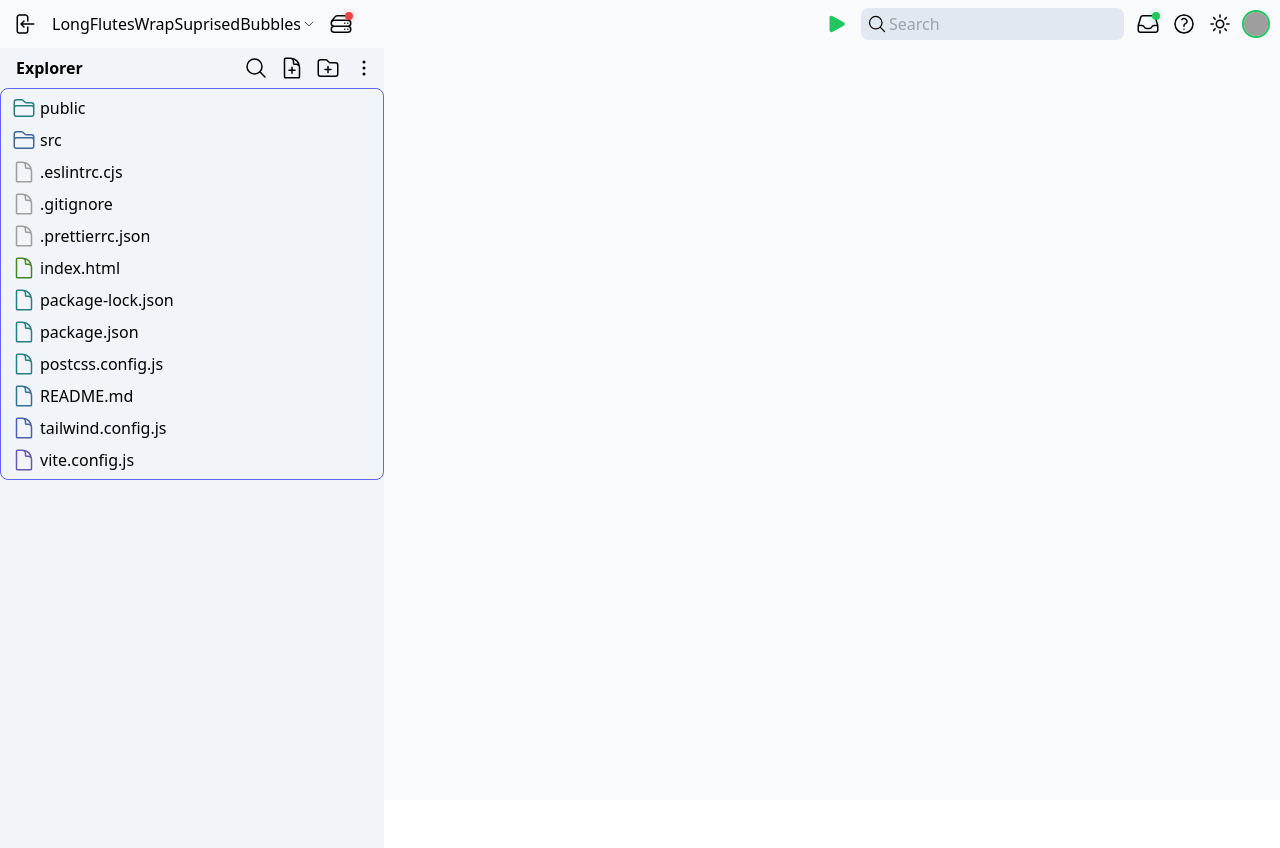
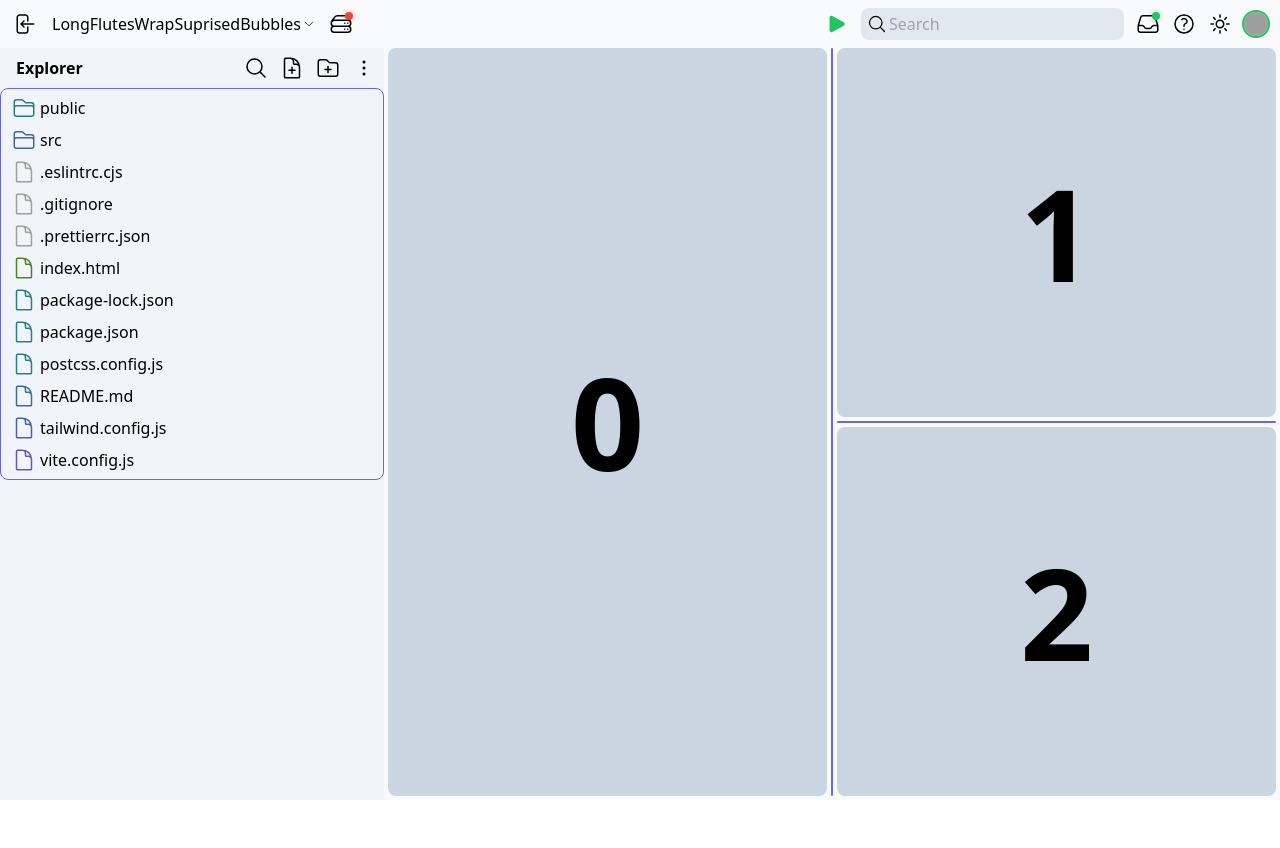
Before and after one commit to Jeshwin/fs_sidebar, a React (Vite) app: page / in a window 1280 px wide. After the commit the page ends 800 px from the top, so only its background shows below. Built offline with nearby package versions, Linux system fonts and the light colour scheme; grey boxes are pictures that could not be loaded.

Commit message:
<progress> add responsive modular ui

```diff
--- a/src/App.jsx
+++ b/src/App.jsx
@@ -6,23 +6,29 @@ import FileExplorer from "./components/fileExplorer";
 import ToolTipMenu from "./components/tooltips/tooltipMenu";
 import SelectedFileInfo from "./components/selectedFileInfo";
 import Navbar from "./components/bars/navbar";
+import IDE from "./components/ide/IDE";
 
 export default function App() {
     return (
-        <div className="w-screen h-screen bg-slate-50 dark:bg-slate-900 dark:text-white">
         <FileStructureProvider>
             <SidebarControllerContextProvider>
                 <NewElementProvider>
                     <TooltipPositionProvider>
+                        <div className="w-screen h-screen bg-slate-50 dark:bg-slate-900 dark:text-white">
                             <div id="modal-root"></div>
                             <Navbar />
                             <ToolTipMenu />
+                            <SelectedFileInfo />
+                            <div className="w-full h-[calc(100%-48px)] flex">
+                                <div className="flex-1">
                                     <FileExplorer />
-                            <SelectedFileInfo />
+                                </div>
+                                <IDE />
+                            </div>
+                        </div>
                     </TooltipPositionProvider>
                 </NewElementProvider>
             </SidebarControllerContextProvider>
         </FileStructureProvider>
-        </div>
     );
 }
--- /dev/null
+++ b/src/components/ide/IDE.jsx
@@ -0,0 +1,25 @@
+export default function IDE() {
+    return (
+        <div className="w-full mx-1 mb-1 flex space-x-1">
+            <div className="h-full flex-1 rounded-lg bg-slate-300 dark:bg-slate-700">
+                <div className="w-full h-full grid place-content-center">
+                    <p className="text-9xl font-bold text-center">0</p>
+                </div>
+            </div>
+            <div className="h-full w-0.5 bg-indigo-500 rounded-full"></div>
+            <div className="h-full flex-1 flex flex-col space-y-1">
+                <div className="w-full flex-1 rounded-lg bg-slate-300 dark:bg-slate-700">
+                    <div className="w-full h-full grid place-content-center">
+                        <p className="text-9xl font-bold text-center">1</p>
+                    </div>
+                </div>
+                <div className="w-full h-0.5 bg-indigo-500 rounded-full"></div>
+                <div className="w-full flex-1 rounded-lg bg-slate-300 dark:bg-slate-700">
+                    <div className="w-full h-full grid place-content-center">
+                        <p className="text-9xl font-bold text-center">2</p>
+                    </div>
+                </div>
+            </div>
+        </div>
+    );
+}
```
Lines whose indentation alone changed are shown as unchanged.
